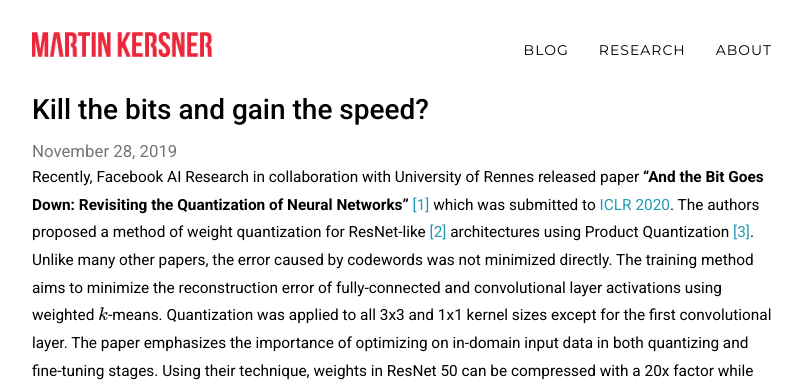
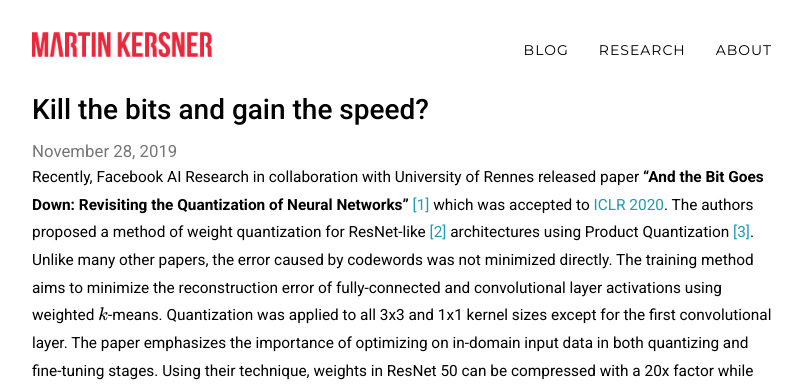
Before and after one commit to martinkersner/martinkersner.github.io, a Jekyll site: the page built from _posts/2019-10-01-kill-the-bits.md, in a window 1280 px wide and 900 px high. Shown: the top 388 px of the window, without its empty margins (238-1040 px from the left). Built offline with Jekyll 4.4.1, drawn with Linux system fonts in a browser that asks for light colours; formulas are drawn with MathJax 3; comment, search, counter and statistics services are not loaded.

Commit message:
Kill the bits accepted to ICLR 2020!

```diff
--- a/_posts/2019-10-01-kill-the-bits.md
+++ b/_posts/2019-10-01-kill-the-bits.md
@@ -5,10 +5,10 @@ date:   2019-11-28 00:0:00 +0000
 disqus_identifier: 2019-11-28
 author: martin
 comments: true
-summary: "Recently, Facebook AI Research in collaboration with University of Rennes released paper “And the Bit Goes Down: Revisiting the Quantization of Neural Networks” which was submitted to ICLR 2020. The authors proposed a method of weight quantization for ResNet-like architectures using Product Quantization. Unlike many other papers, the error caused by codewords was not minimized directly. The training method aims to minimize the reconstruction error of fully-connected and convolutional layer activations using weighted k-means. Quantization was applied to all 3x3 and 1x1 kernel sizes except for the first convolutional layer. The paper emphasizes the importance of optimizing on in-domain input data in both quantizing and fine-tuning stages. Using their technique, weights in ResNet 50 can be compressed with a 20x factor while maintaining competitive accuracy (76.1&nbsp;%). The potential impact of byte-aligned codebooks on efficient inference on CPU was briefly mentioned, but no actual method was presented. We propose and explore one possible way of exploiting frequent redundant codewords across input channels in order to accelerate inference on mobile devices."
+summary: "Recently, Facebook AI Research in collaboration with University of Rennes released paper “And the Bit Goes Down: Revisiting the Quantization of Neural Networks” which was accepted to ICLR 2020. The authors proposed a method of weight quantization for ResNet-like architectures using Product Quantization. Unlike many other papers, the error caused by codewords was not minimized directly. The training method aims to minimize the reconstruction error of fully-connected and convolutional layer activations using weighted k-means. Quantization was applied to all 3x3 and 1x1 kernel sizes except for the first convolutional layer. The paper emphasizes the importance of optimizing on in-domain input data in both quantizing and fine-tuning stages. Using their technique, weights in ResNet 50 can be compressed with a 20x factor while maintaining competitive accuracy (76.1&nbsp;%). The potential impact of byte-aligned codebooks on efficient inference on CPU was briefly mentioned, but no actual method was presented. We propose and explore one possible way of exploiting frequent redundant codewords across input channels in order to accelerate inference on mobile devices."
 ---
 
-Recently, Facebook AI Research in collaboration with University of Rennes released paper **“And the Bit Goes Down: Revisiting the Quantization of Neural Networks”** <a href="#kill-the-bits-ref">[1]</a> which was submitted to <a href="https://openreview.net/forum?id=rJehVyrKwH" target="_blank">ICLR 2020</a>.
+Recently, Facebook AI Research in collaboration with University of Rennes released paper **“And the Bit Goes Down: Revisiting the Quantization of Neural Networks”** <a href="#kill-the-bits-ref">[1]</a> which was accepted to <a href="https://openreview.net/forum?id=rJehVyrKwH" target="_blank">ICLR 2020</a>.
 The authors proposed a method of weight quantization for ResNet-like <a href="#resnet-ref">[2]</a> architectures using Product Quantization <a href="#product-quantization-ref">[3]</a>.
 Unlike many other papers, the error caused by codewords was not minimized directly.
 The training method aims to minimize the reconstruction error of fully-connected and convolutional layer activations using weighted $k$-means.
```
